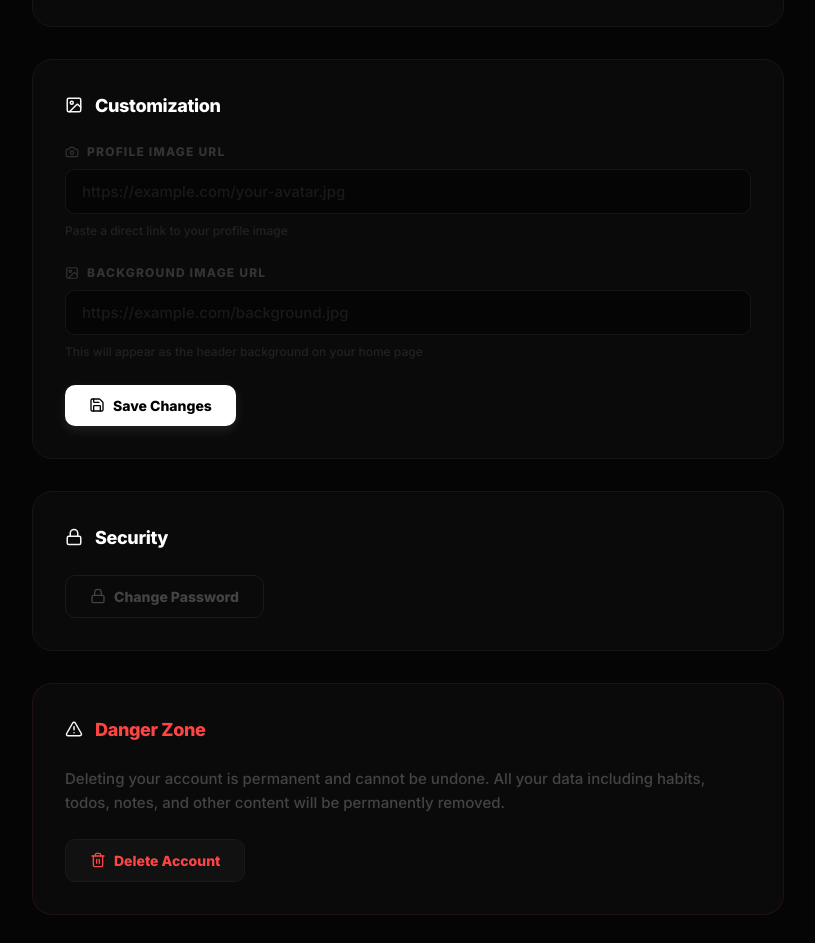
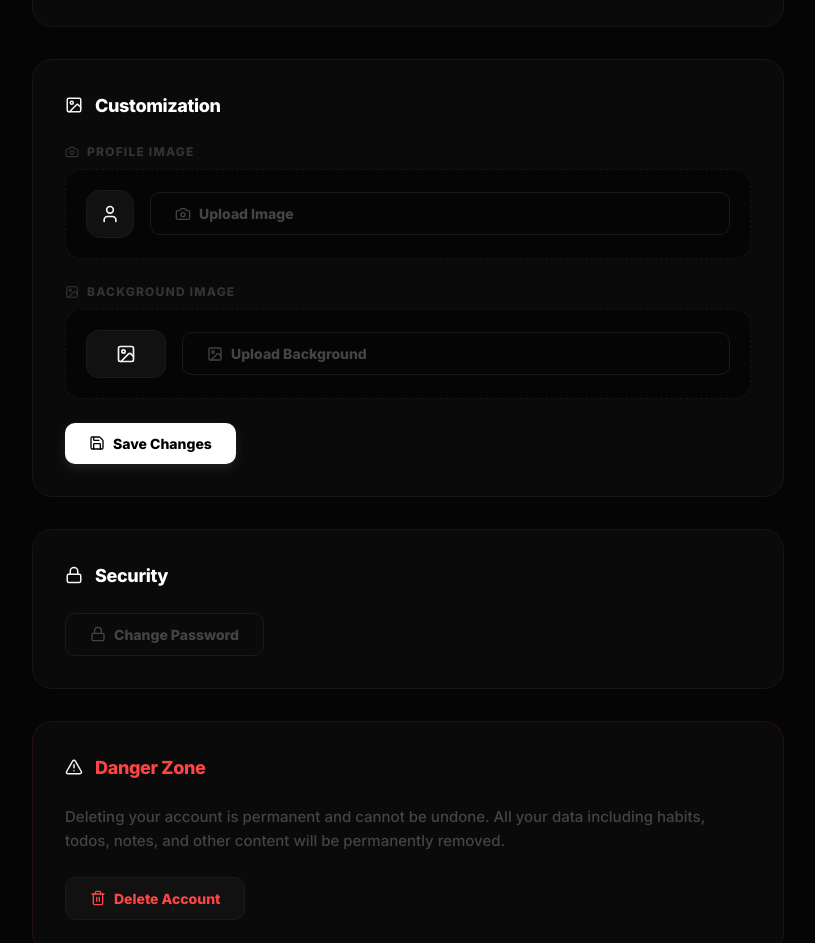
Before and after one commit to Leap0920/Mindmap, a Next.js app: page /profile in a window 1280 px wide. Shown: the part 762-1705 px from the top of the page, without its empty margins (352-1167 px from the left). Built offline with nearby package versions, Linux system fonts and the light colour scheme; no server answers; the database is empty; sample sign-in values are in the browser's storage.

Commit message:
profile image

```diff
--- a/src/app/profile/page.tsx
+++ b/src/app/profile/page.tsx
@@ -41,6 +41,7 @@ export default function ProfilePage() {
     const [editName, setEditName] = useState('');
     const [profileImageUrl, setProfileImageUrl] = useState('');
     const [backgroundImageUrl, setBackgroundImageUrl] = useState('');
+    const [isUploading, setIsUploading] = useState<string | null>(null);
 
     // Password change
     const [showPasswordSection, setShowPasswordSection] = useState(false);
@@ -83,6 +84,38 @@ export default function ProfilePage() {
     const showMessage = (type: 'success' | 'error', text: string) => {
         setMessage({ type, text });
         setTimeout(() => setMessage(null), 4000);
+    };
+
+    const handleImageUpload = async (e: React.ChangeEvent<HTMLInputElement>, type: 'profile' | 'background') => {
+        const file = e.target.files?.[0];
+        if (!file) return;
+
+        setIsUploading(type);
+        const formData = new FormData();
+        formData.append('file', file);
+
+        try {
+            const res = await fetch('/api/upload', {
+                method: 'POST',
+                body: formData,
+            });
+
+            if (res.ok) {
+                const data = await res.json();
+                if (type === 'profile') {
+                    setProfileImageUrl(data.url);
+                } else {
+                    setBackgroundImageUrl(data.url);
+                }
+                showMessage('success', `${type === 'profile' ? 'Profile' : 'Background'} image uploaded!`);
+            } else {
+                showMessage('error', 'Failed to upload image');
+            }
+        } catch (error) {
+            showMessage('error', 'Error uploading image');
+        } finally {
+            setIsUploading(null);
+        }
     };
 
     const handleSaveProfile = async () => {
@@ -261,25 +294,63 @@ export default function ProfilePage() {
                     </div>
 
                     <div className="form-group">
-                        <label><Camera size={14} /> Profile Image URL</label>
-                        <input
-                            type="url"
-                            value={profileImageUrl}
-                            onChange={e => setProfileImageUrl(e.target.value)}
-                            placeholder="https://example.com/your-avatar.jpg"
-                        />
-                        <p className="helper-text">Paste a direct link to your profile image</p>
+                        <label><Camera size={14} /> Profile Image</label>
+                        <div className="upload-wrapper">
+                            <input
+                                type="file"
+                                id="profile-upload"
+                                style={{ display: 'none' }}
+                                accept="image/*"
+                                onChange={e => handleImageUpload(e, 'profile')}
+                            />
+                            <div className="upload-preview-row">
+                                {profileImageUrl ? (
+                                    <div className="mini-preview">
+                                        <img src={profileImageUrl} alt="Preview" />
+                                    </div>
+                                ) : (
+                                    <div className="mini-preview-empty">
+                                        <User size={20} />
+                                    </div>
+                                )}
+                                <button className="btn btn-secondary upload-btn" onClick={() => document.getElementById('profile-upload')?.click()} disabled={isUploading === 'profile'}>
+                                    {isUploading === 'profile' ? <Loader2 size={16} className="animate-spin" /> : <Camera size={16} />}
+                                    {profileImageUrl ? 'Change Image' : 'Upload Image'}
+                                </button>
+                                {profileImageUrl && (
+                                    <button className="btn btn-icon-only" onClick={() => setProfileImageUrl('')} title="Remove">
+                                        <Trash2 size={16} />
+                                    </button>
+                                )}
+                            </div>
+                        </div>
                     </div>
 
                     <div className="form-group">
-                        <label><ImageIcon size={14} /> Background Image URL</label>
-                        <input
-                            type="url"
-                            value={backgroundImageUrl}
-                            onChange={e => setBackgroundImageUrl(e.target.value)}
-                            placeholder="https://example.com/background.jpg"
-                        />
-                        <p className="helper-text">This will appear as the header background on your home page</p>
+                        <label><ImageIcon size={14} /> Background Image</label>
+                        <div className="upload-wrapper">
+                            <input
+                                type="file"
+                                id="background-upload"
+                                style={{ display: 'none' }}
+                                accept="image/*"
+                                onChange={e => handleImageUpload(e, 'background')}
+                            />
+                            <div className="upload-preview-row">
+                                <div className="background-mini-preview" style={{ backgroundImage: backgroundImageUrl ? `url(${backgroundImageUrl})` : undefined }}>
+                                    {!backgroundImageUrl && <ImageIcon size={20} />}
+                                </div>
+                                <button className="btn btn-secondary upload-btn" onClick={() => document.getElementById('background-upload')?.click()} disabled={isUploading === 'background'}>
+                                    {isUploading === 'background' ? <Loader2 size={16} className="animate-spin" /> : <ImageIcon size={16} />}
+                                    {backgroundImageUrl ? 'Change Background' : 'Upload Background'}
+                                </button>
+                                {backgroundImageUrl && (
+                                    <button className="btn btn-icon-only" onClick={() => setBackgroundImageUrl('')} title="Remove">
+                                        <Trash2 size={16} />
+                                    </button>
+                                )}
+                            </div>
+                        </div>
                     </div>
 
                     <button className="btn btn-primary" onClick={handleSaveProfile} disabled={isSaving}>
@@ -606,6 +677,62 @@ export default function ProfilePage() {
                 .btn-danger { background: #111; border: 1px solid #1a1a1a; color: #ff4444; }
                 .btn-danger:hover:not(:disabled) { background: rgba(255, 68, 68, 0.1); border-color: #ff4444; }
 
+                .btn-icon-only {
+                    padding: 12px;
+                    background: transparent;
+                    border: 1px solid #1a1a1a;
+                    color: #444;
+                    border-radius: 10px;
+                    transition: all 0.2s;
+                    cursor: pointer;
+                }
+                .btn-icon-only:hover { color: #ff4444; border-color: rgba(255,68,68,0.2); background: rgba(255,68,68,0.05); }
+
+                .upload-wrapper {
+                    background: #050505;
+                    border: 1px dashed #151515;
+                    border-radius: 16px;
+                    padding: 20px;
+                    transition: all 0.3s;
+                }
+                .upload-wrapper:hover { border-color: #333; }
+
+                .upload-preview-row {
+                    display: flex;
+                    align-items: center;
+                    gap: 16px;
+                }
+
+                .mini-preview, .mini-preview-empty {
+                    width: 48px;
+                    height: 48px;
+                    border-radius: 14px;
+                    background: #111;
+                    display: flex;
+                    align-items: center;
+                    justify-content: center;
+                    overflow: hidden;
+                    border: 1px solid #1a1a1a;
+                }
+                .mini-preview img { width: 100%; height: 100%; object-fit: cover; }
+                .mini-preview-empty svg { color: #222; }
+
+                .background-mini-preview {
+                    width: 80px;
+                    height: 48px;
+                    border-radius: 12px;
+                    background: #111;
+                    background-size: cover;
+                    background-position: center;
+                    display: flex;
+                    align-items: center;
+                    justify-content: center;
+                    border: 1px solid #1a1a1a;
+                }
+                .background-mini-preview svg { color: #222; }
+
+                .upload-btn { flex: 1; justify-content: flex-start; }
+
                 .btn-group { display: flex; gap: 12px; margin-top: 24px; }
 
                 .danger-section { border-color: rgba(255, 68, 68, 0.1); }
```
Also changed, not shown: public/uploads/QCU-BUILDING-1024x683-1.jpg (added), public/uploads/pogi.jpg (added).
